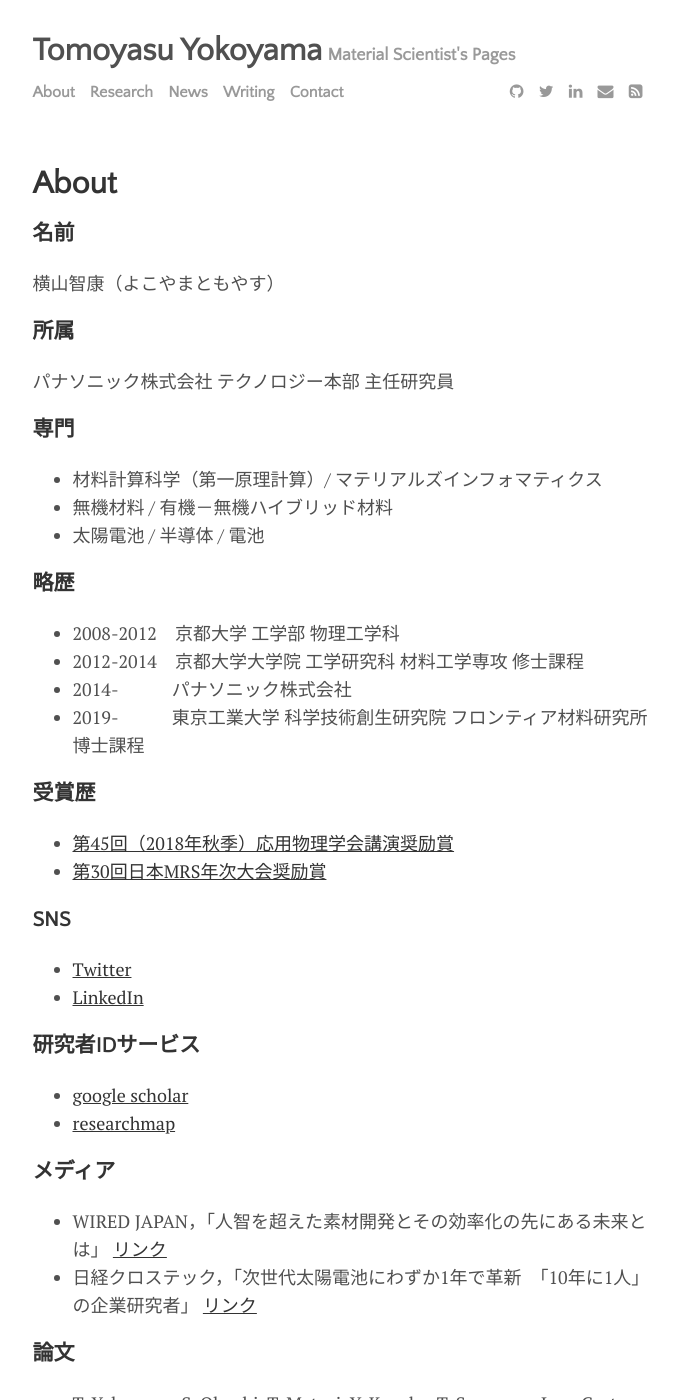
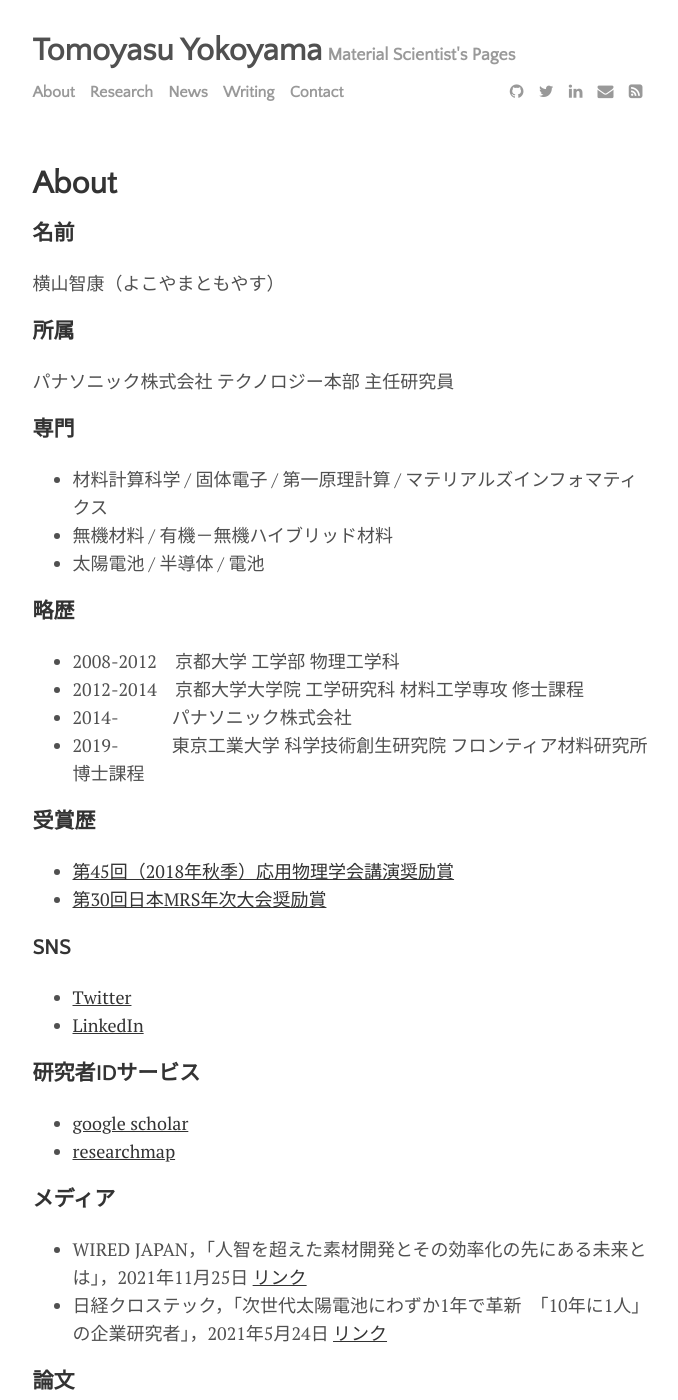
Before and after one commit to yokoyamatomoyasu/yokoyamatomoyasu.github.io, a Jekyll site: the page built from menu/about.md, in a window 1280 px wide and 1400 px high. Shown: the whole window, without its empty margins (300-978 px from the left). Built offline with Jekyll 4.4.1, drawn with Linux system fonts in a browser that asks for light colours.

Commit message:
GitHub pages site with Jekyll

```diff
--- a/menu/about.md
+++ b/menu/about.md
@@ -13,7 +13,7 @@ permalink: /about
 
 
 ### 専門
-- 材料計算科学（第一原理計算）/ マテリアルズインフォマティクス
+- 材料計算科学 / 固体電子 / 第一原理計算 / マテリアルズインフォマティクス
 - 無機材料 / 有機－無機ハイブリッド材料
 - 太陽電池 / 半導体 / 電池
 
@@ -39,8 +39,8 @@ permalink: /about
 
 
 ### メディア
-- WIRED JAPAN，「人智を超えた素材開発とその効率化の先にある未来とは」 [リンク](https://wired.jp/2021/11/25/wired-conference-2021-panasonic-ws/)
-- 日経クロステック，「次世代太陽電池にわずか1年で革新　「10年に1人」の企業研究者」 [リンク](https://xtech.nikkei.com/atcl/nxt/column/18/01620/052000007/)
+- WIRED JAPAN，「人智を超えた素材開発とその効率化の先にある未来とは」，2021年11月25日 [リンク](https://wired.jp/2021/11/25/wired-conference-2021-panasonic-ws/)
+- 日経クロステック，「次世代太陽電池にわずか1年で革新　「10年に1人」の企業研究者」，2021年5月24日 [リンク](https://xtech.nikkei.com/atcl/nxt/column/18/01620/052000007/)
 
 
 ### 論文
```
Also changed, not shown: menu/news.md (+5 -5 lines).
